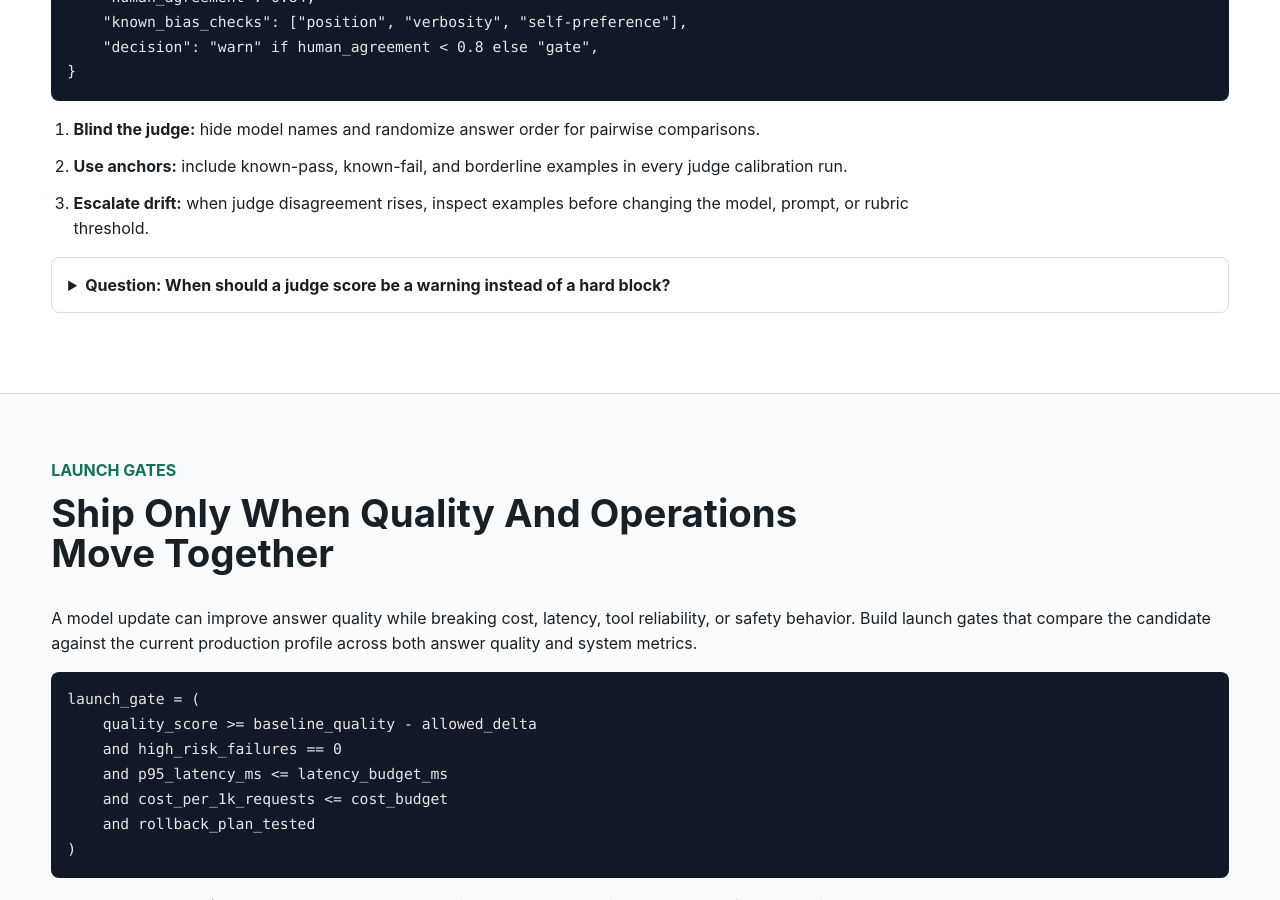
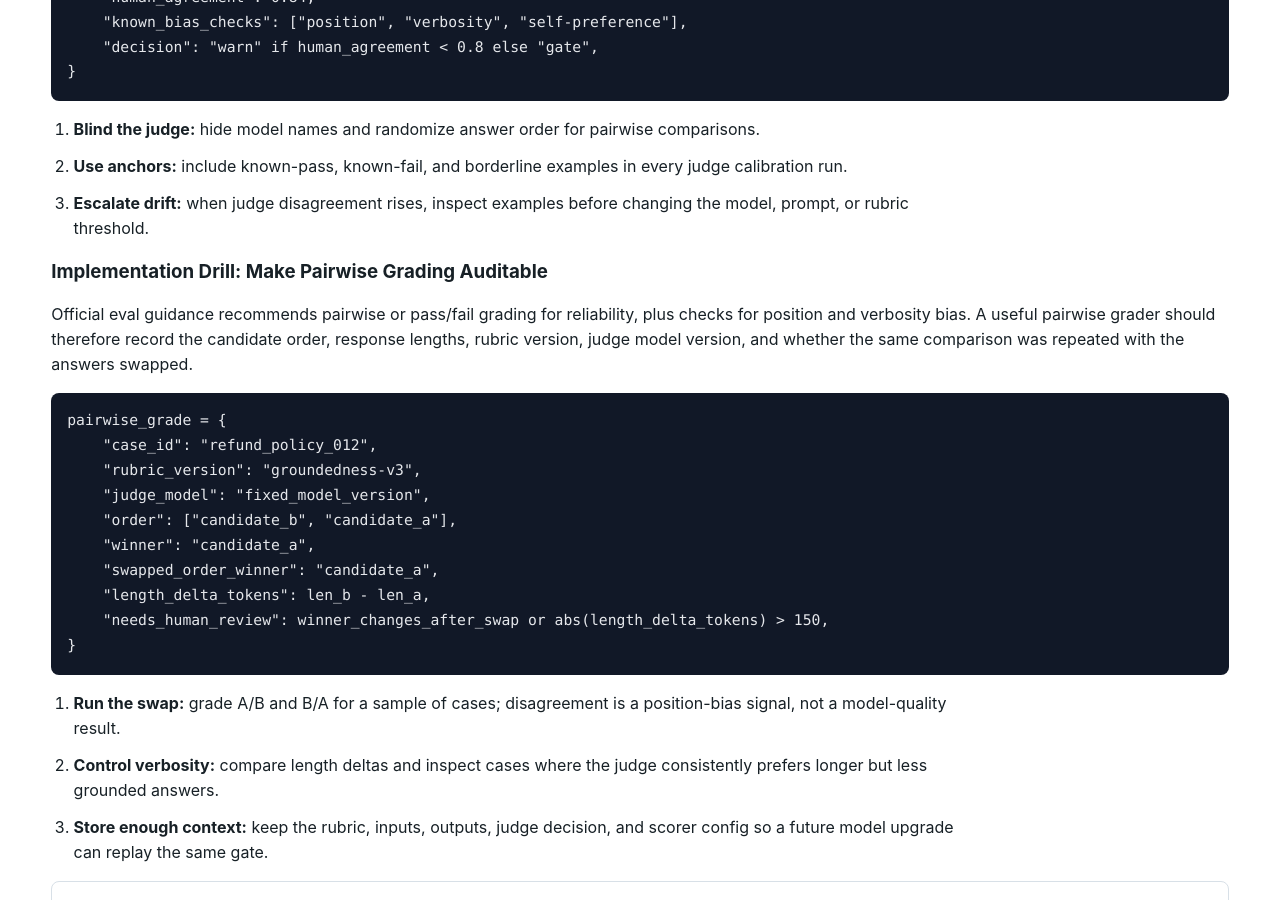
Before and after one commit to kennethli319/kennethli319.github.io, a Jekyll site: the page llm-ml-course/lessons/evaluation.html, which Jekyll copies as it is, in a window 1280 px wide and 900 px high, scrolled down 2573 px. Built offline with Jekyll 4.4.1, drawn with Linux system fonts in a browser that asks for light colours; some of the changed text lies outside the part shown.

Commit message:
Sync pairwise judge audit drill

```diff
--- a/llm-ml-course/lessons/evaluation.html
+++ b/llm-ml-course/lessons/evaluation.html
@@ -107,6 +107,29 @@
         <li><strong>Use anchors:</strong> include known-pass, known-fail, and borderline examples in every judge calibration run.</li>
         <li><strong>Escalate drift:</strong> when judge disagreement rises, inspect examples before changing the model, prompt, or rubric threshold.</li>
       </ol>
+      <h3>Implementation Drill: Make Pairwise Grading Auditable</h3>
+      <p>
+        Official eval guidance recommends pairwise or pass/fail grading for
+        reliability, plus checks for position and verbosity bias. A useful
+        pairwise grader should therefore record the candidate order, response
+        lengths, rubric version, judge model version, and whether the same
+        comparison was repeated with the answers swapped.
+      </p>
+      <pre><code>pairwise_grade = {
+    "case_id": "refund_policy_012",
+    "rubric_version": "groundedness-v3",
+    "judge_model": "fixed_model_version",
+    "order": ["candidate_b", "candidate_a"],
+    "winner": "candidate_a",
+    "swapped_order_winner": "candidate_a",
+    "length_delta_tokens": len_b - len_a,
+    "needs_human_review": winner_changes_after_swap or abs(length_delta_tokens) > 150,
+}</code></pre>
+      <ol class="steps">
+        <li><strong>Run the swap:</strong> grade A/B and B/A for a sample of cases; disagreement is a position-bias signal, not a model-quality result.</li>
+        <li><strong>Control verbosity:</strong> compare length deltas and inspect cases where the judge consistently prefers longer but less grounded answers.</li>
+        <li><strong>Store enough context:</strong> keep the rubric, inputs, outputs, judge decision, and scorer config so a future model upgrade can replay the same gate.</li>
+      </ol>
       <details class="qa">
         <summary>Question: When should a judge score be a warning instead of a hard block?</summary>
         <p>Use warnings while the rubric is new, human agreement is low, or the failure is low risk. Promote to a hard block only after calibration shows the judge reliably catches product-relevant regressions.</p>
```
Also changed, not shown: other parts of llm-ml-course/lessons/evaluation.html (+1 -0 lines).
